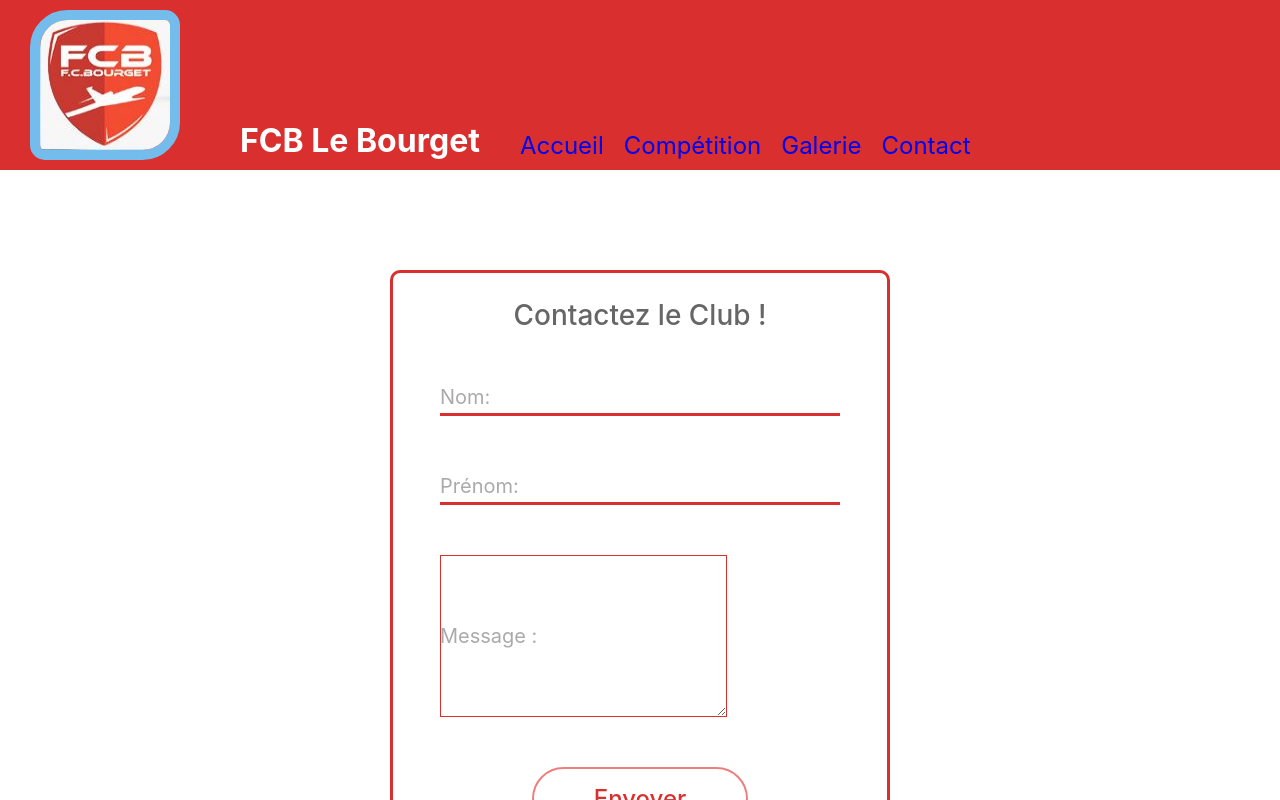
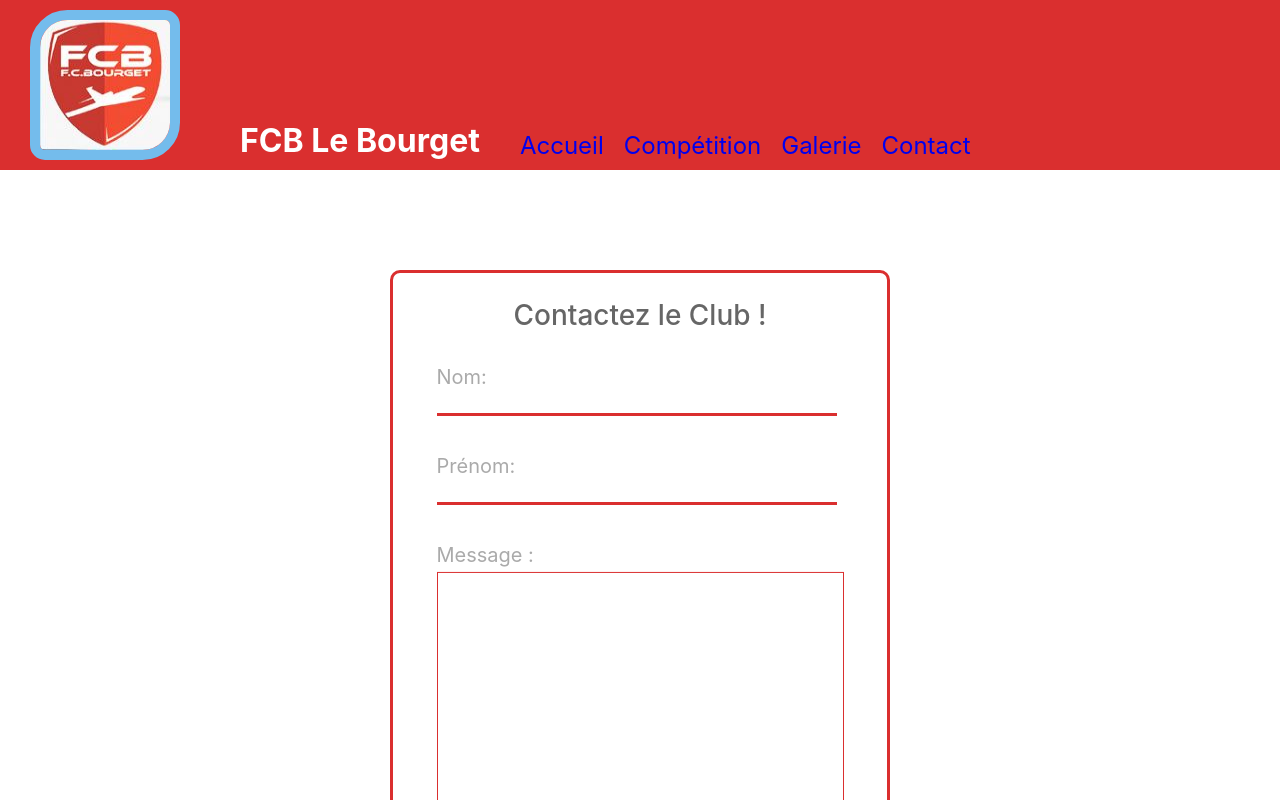
Before and after one commit to Alexandre-C-89/FCB_lebourget, a React (Create React App) app in the folder frontend/: page /contact in a window 1280 px wide. Shown: the top 800 px of the page. Built offline with nearby package versions, Linux system fonts and the light colour scheme.

Commit message:
correction pour le textarea

```diff
--- a/frontend/src/style/components/_Contact.scss
+++ b/frontend/src/style/components/_Contact.scss
@@ -22,12 +22,20 @@
     }
     .form_bloc .form_bloc_group label {
         position: absolute;
-        top: 50%;
         left: 0px;
         transform: translateY(-50%);
         color: #aaa;
         font-size: 20px;
         transition: 0.4s ease-out;
+    }
+    .form_bloc .form_bloc_group textarea {
+        top: 50%;
+        left: 0px;
+        transform: translateY(7%);
+        color: #aaa;
+        font-size: 20px;
+        transition: 0.4s ease-out;
+        border: 1.5px solid rgb(218, 47, 47);
     }
     .form_bloc .form_bloc_group input {
         display: block;
@@ -40,9 +48,7 @@
         color: #666;
         transition: .4s ease-out;
     }
-    .form_bloc_group textarea {
-        border: 1px solid rgb(218, 47, 47);
-    }
+
     .form_bloc_group:nth-child(4){
         margin-bottom: 65px;
         justify-content: center;
```
